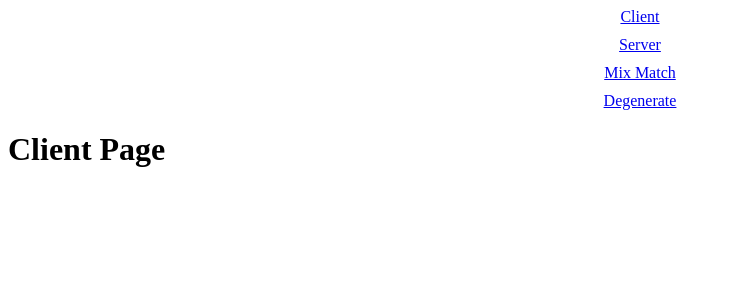
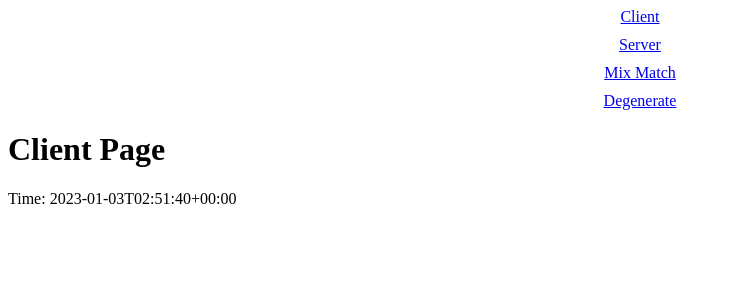
Before and after one commit to Fadhilamadan/next-13, a Next.js app: page /client in a window 1280 px wide. Shown: the top 300 px of the page, without its empty margins (0-731 px from the left). Built offline with nearby package versions, Linux system fonts and the light colour scheme.

Commit message:
feat(app): add client time with moment

```diff
--- a/app/client/page.tsx
+++ b/app/client/page.tsx
@@ -1,6 +1,7 @@
 "use client";
 
 import { useEffect } from "react";
+import moment from "moment";
 
 export default function Client() {
   console.log(
@@ -14,6 +15,7 @@ export default function Client() {
   return (
     <div>
       <h1>Client Page</h1>
+      <p>Time: {moment().format()}</p>
       {/* Uncommenting this will result in an error complaining about inconsistent rendering between client and server, which is very true */}
       {/* <p>My secret env: {process.env.SECRET_KEY}</p> */}
     </div>
```
